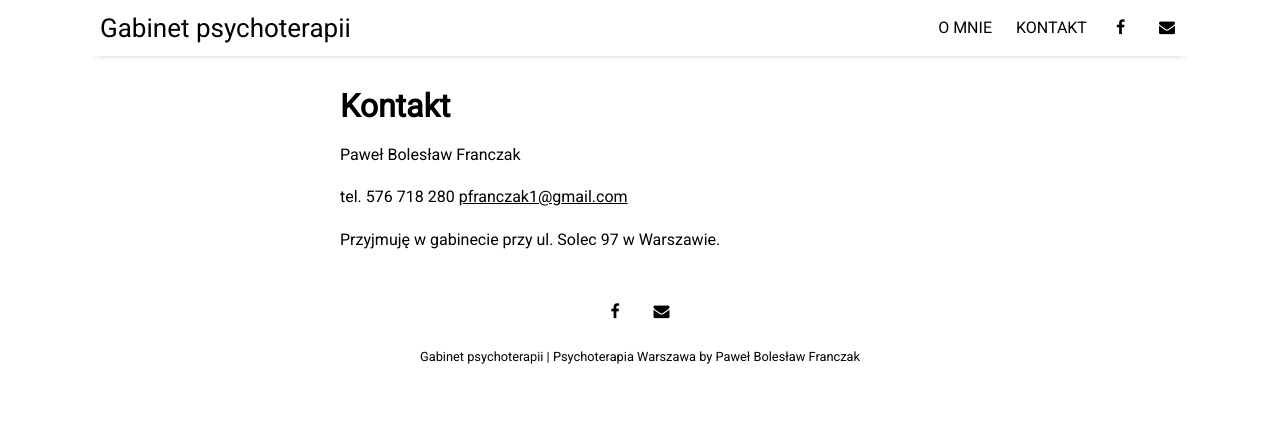
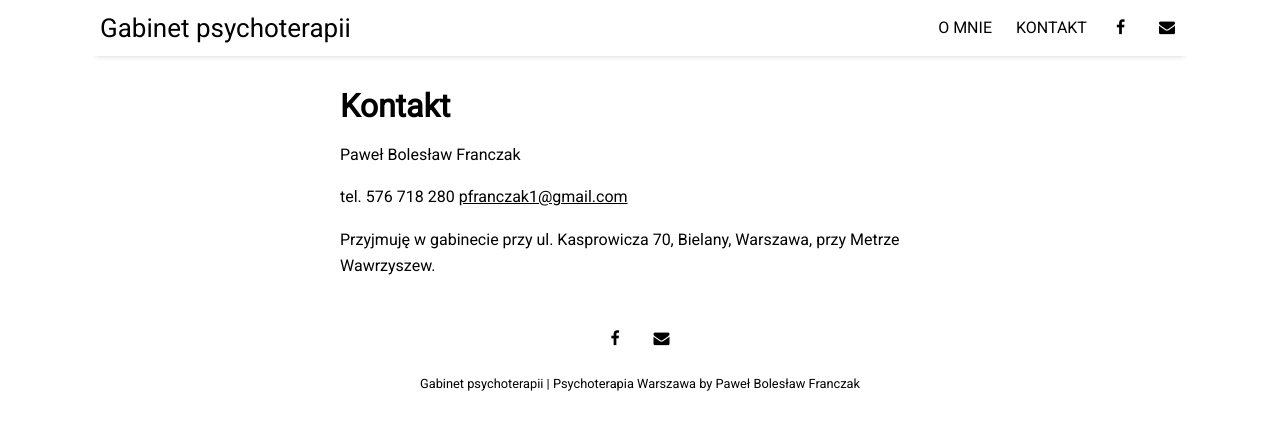
Before and after one commit to kmmolska/kmmolska.github.io, a Jekyll site: the page built from pages/contact.md, in a window 1280 px wide. Shown: the top 430 px of the page. Built offline with Jekyll 4.4.1, drawn with Linux system fonts in a browser that asks for light colours; nearby versions of some CDN libraries.

Commit message:
Update contact.md

```diff
--- a/pages/contact.md
+++ b/pages/contact.md
@@ -8,4 +8,4 @@ Paweł Bolesław Franczak
 tel. 576 718 280
 [pfranczak1@gmail.com]('mailto:pfranczak1@gmail.com')
 
-Przyjmuję w gabinecie przy ul. Solec 97 w Warszawie.
+Przyjmuję w gabinecie przy ul. Kasprowicza 70, Bielany, Warszawa, przy Metrze Wawrzyszew.
```
